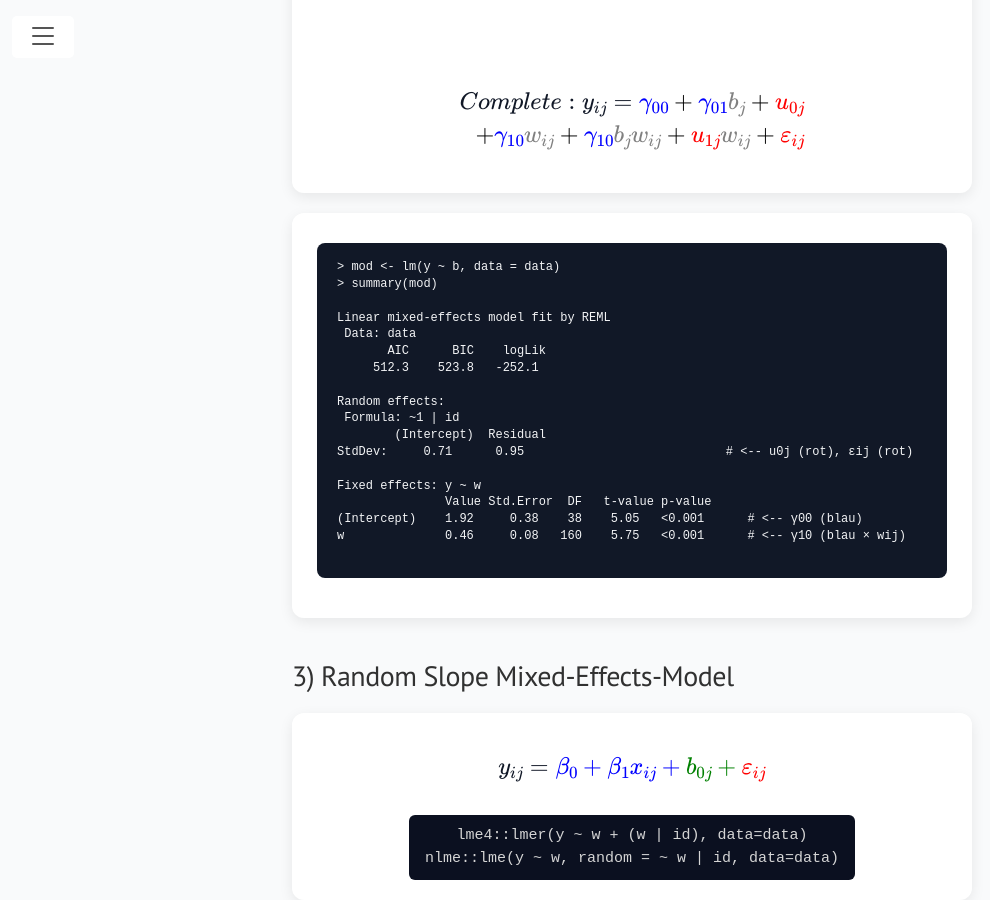
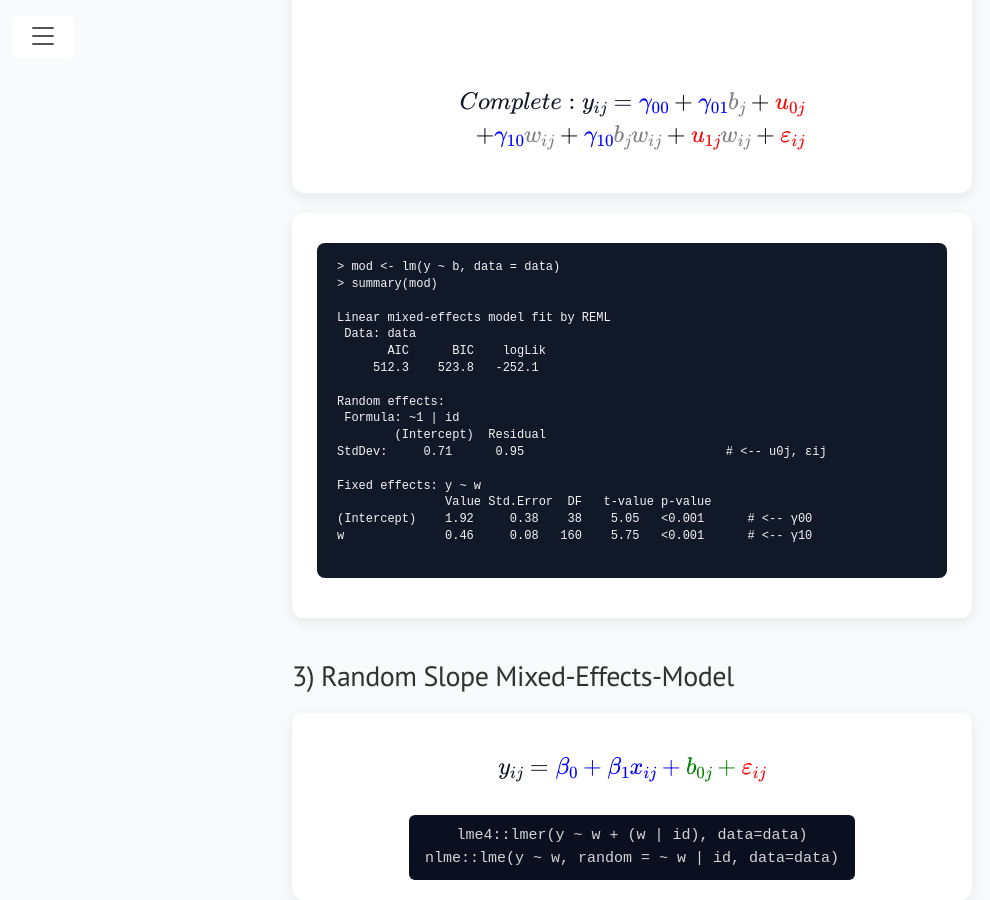
Before and after one commit to lennartseizer/ild, a Jekyll site: the page built from 9.html, in a window 1280 px wide and 900 px high, scrolled down 1225 px. Shown: the whole window, without its empty margins (8-998 px from the left). Built offline with Jekyll 4.4.1, drawn with Linux system fonts in a browser that asks for light colours.

Commit message:
Update 9.html

```diff
--- a/9.html
+++ b/9.html
@@ -203,12 +203,12 @@ Linear mixed-effects model fit by REML
 Random effects:
  Formula: ~1 | id
         (Intercept)  Residual
-StdDev:     0.71      0.95                            # <-- u0j (rot), εij (rot)
+StdDev:     0.71      0.95                            # <-- u0j, εij
 
 Fixed effects: y ~ w
                Value Std.Error  DF   t-value p-value
-(Intercept)    1.92     0.38    38    5.05   <0.001      # <-- γ00 (blau)
-w              0.46     0.08   160    5.75   <0.001      # <-- γ10 (blau × wij)
+(Intercept)    1.92     0.38    38    5.05   <0.001      # <-- γ00
+w              0.46     0.08   160    5.75   <0.001      # <-- γ10
       </pre>
     </div>
 
```
